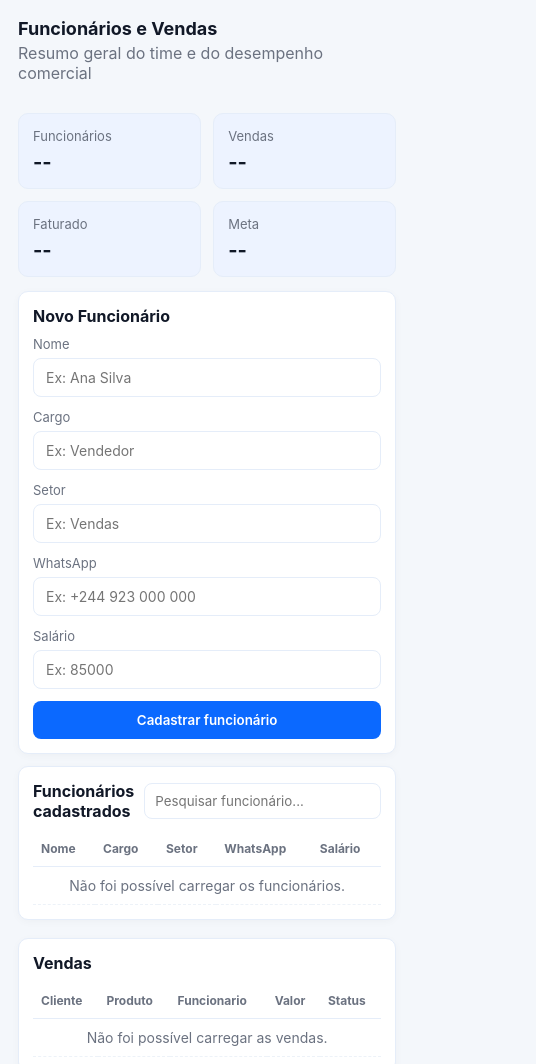
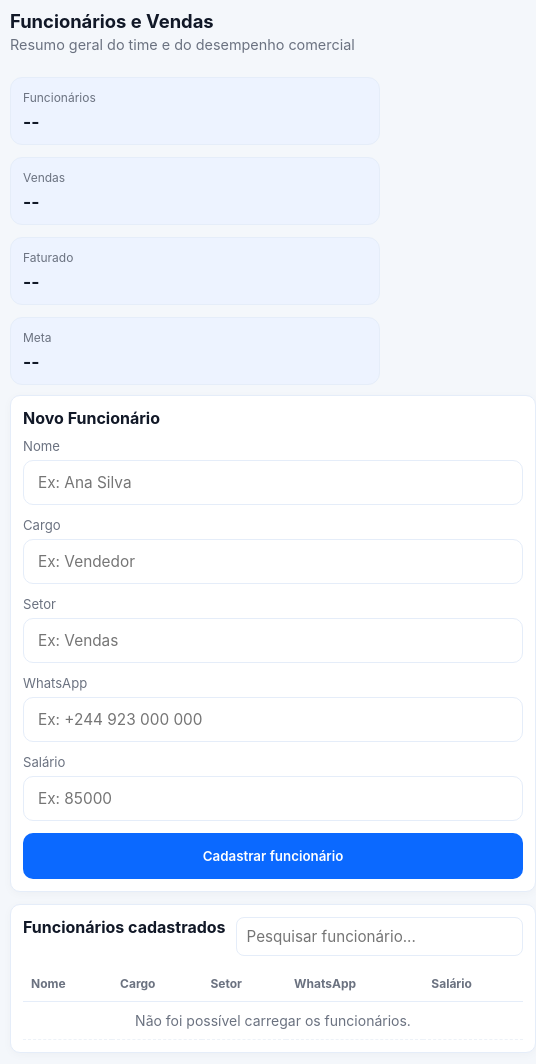
Before and after one commit to cngel/marck_Boot, a website: page public/telegram-webapp/index.html in a window 390 px wide. Shown: the top 1064 px of the page, 536 px wide, since content can reach past the window. Drawn offline with Linux system fonts and the light colour scheme; no server answers.

Commit message:
ok com melhorias no visual

```diff
--- a/public/telegram-webapp/style.css
+++ b/public/telegram-webapp/style.css
@@ -13,34 +13,35 @@
 }
 
 *{box-sizing:border-box;font-family:Inter,system-ui,Arial,Helvetica,sans-serif}
-body{margin:0;background:var(--bg);color:var(--text)}
-.layout{display:flex;min-height:100vh}
-.sidebar{width:200px;background:#0f1724;color:#fff;padding:18px;display:flex;flex-direction:column}
+html{scroll-behavior:smooth}
+body{margin:0;background:var(--bg);color:var(--text);min-height:100vh}
+.layout{display:flex;min-height:100vh;max-width:1400px;margin:0 auto}
+.sidebar{width:200px;background:#0f1724;color:#fff;padding:18px;display:flex;flex-direction:column;position:sticky;top:0;height:100vh}
 .brand{font-weight:700;font-size:18px;margin-bottom:18px}
-.nav a{display:block;color:#9aa4b2;padding:10px 12px;border-radius:8px;text-decoration:none;margin-bottom:6px}
+.nav a{display:block;color:#9aa4b2;padding:10px 12px;border-radius:8px;text-decoration:none;margin-bottom:6px;transition:all .2s ease}
 .nav a.active{background:#0b2750;color:#fff}
-.main{flex:1;padding:18px;display:flex;flex-direction:column;gap:14px}
+.main{flex:1;padding:16px;display:flex;flex-direction:column;gap:14px}
 .topbar{display:flex;align-items:center;justify-content:space-between}
-.topbar h1{margin:0;font-size:18px}
-.subtitle{color:var(--muted);margin-top:4px}
-.summary{display:grid;grid-template-columns:repeat(4,1fr);gap:12px}
-.metric{background:var(--card);padding:14px;border-radius:10px;border:1px solid var(--border)}
-.metric-label{color:var(--muted);font-size:13px}
-.metric-value{font-weight:700;font-size:20px;margin-top:6px}
+.topbar h1{margin:0;font-size:clamp(1.15rem, 2vw, 1.6rem)}
+.subtitle{color:var(--muted);margin-top:4px;font-size:0.9rem}
+.summary{display:grid;grid-template-columns:repeat(4, minmax(0, 1fr));gap:12px}
+.metric{background:var(--card);padding:14px;border-radius:12px;border:1px solid var(--border)}
+.metric-label{color:var(--muted);font-size:12px}
+.metric-value{font-weight:700;font-size:clamp(1.1rem, 2vw, 1.4rem);margin-top:6px}
 .content-grid{display:grid;grid-template-columns:1.1fr 1.6fr;gap:12px}
-.panel{background:var(--panel);padding:14px;border-radius:10px;border:1px solid var(--border);box-shadow:0 2px 8px rgba(15,23,36,0.03)}
-.panel-header{display:flex;justify-content:space-between;align-items:center;gap:10px;margin-bottom:10px}
-.panel-header h2{margin:0;font-size:16px}
-.panel-header input{flex:1;padding:9px 10px;border:1px solid var(--border);border-radius:8px;background:#fff}
+.panel{background:var(--panel);padding:14px;border-radius:12px;border:1px solid var(--border);box-shadow:0 2px 10px rgba(15,23,36,0.03)}
+.panel-header{display:flex;justify-content:space-between;align-items:center;gap:10px;margin-bottom:10px;flex-wrap:wrap}
+.panel-header h2{margin:0;font-size:1rem}
+.panel-header input{flex:1;min-width:150px;padding:9px 10px;border:1px solid var(--border);border-radius:8px;background:#fff;font-size:0.95rem}
 .employee-form{display:grid;gap:12px}
-.employee-form label{display:grid;gap:6px;color:var(--muted);font-size:13px}
-.employee-form input{padding:10px 12px;border:1px solid var(--border);border-radius:8px;font-size:14px}
-.btn{background:var(--accent);color:#fff;border:none;padding:11px 14px;border-radius:8px;font-weight:600;cursor:pointer}
+.employee-form label{display:grid;gap:6px;color:var(--muted);font-size:0.82rem}
+.employee-form input{padding:12px 14px;border:1px solid var(--border);border-radius:10px;font-size:0.96rem;width:100%}
+.btn{background:var(--accent);color:#fff;border:none;padding:12px 14px;border-radius:10px;font-weight:600;cursor:pointer;min-height:46px;transition:background .2s ease}
 .btn:hover{background:var(--accent-dark)}
-.table-wrap{overflow:auto}
-.data-table{width:100%;border-collapse:collapse}
+.table-wrap{overflow:auto;-webkit-overflow-scrolling:touch}
+.data-table{width:100%;border-collapse:collapse;min-width:620px}
 .data-table thead th{text-align:left;padding:10px 8px;font-size:12px;color:var(--muted);border-bottom:1px solid var(--border)}
-.data-table tbody td{padding:10px 8px;border-bottom:1px dashed #edf2f8;font-size:14px}
+.data-table tbody td{padding:10px 8px;border-bottom:1px dashed #edf2f8;font-size:14px;white-space:nowrap}
 .sales-panel{margin-top:4px}
 .status-pill{display:inline-block;padding:5px 8px;border-radius:999px;font-size:12px;font-weight:600}
 .status-paid{background:rgba(14,165,115,0.14);color:var(--success)}
@@ -48,8 +49,22 @@ body{margin:0;background:var(--bg);color:var(--text)}
 .status-cancelled{background:rgba(239,68,68,0.12);color:var(--danger)}
 .empty-row{color:var(--muted);text-align:center;padding:18px 0}
 
-@media (max-width:820px){
-  .summary{grid-template-columns:repeat(2,1fr)}
+@media (max-width:900px){
+  .layout{display:block}
+  .sidebar{display:none}
+  .main{padding:12px}
+  .summary{grid-template-columns:repeat(2,minmax(0,1fr))}
   .content-grid{grid-template-columns:1fr}
-  .sidebar{display:none}
 }
+
+@media (max-width:520px){
+  body{font-size:15px}
+  .main{padding:10px;gap:10px}
+  .summary{grid-template-columns:1fr}
+  .metric{padding:12px}
+  .panel{padding:12px;border-radius:10px}
+  .panel-header{align-items:flex-start}
+  .panel-header input{width:100%}
+  .data-table{min-width:500px}
+  .btn{width:100%}
+}
```
